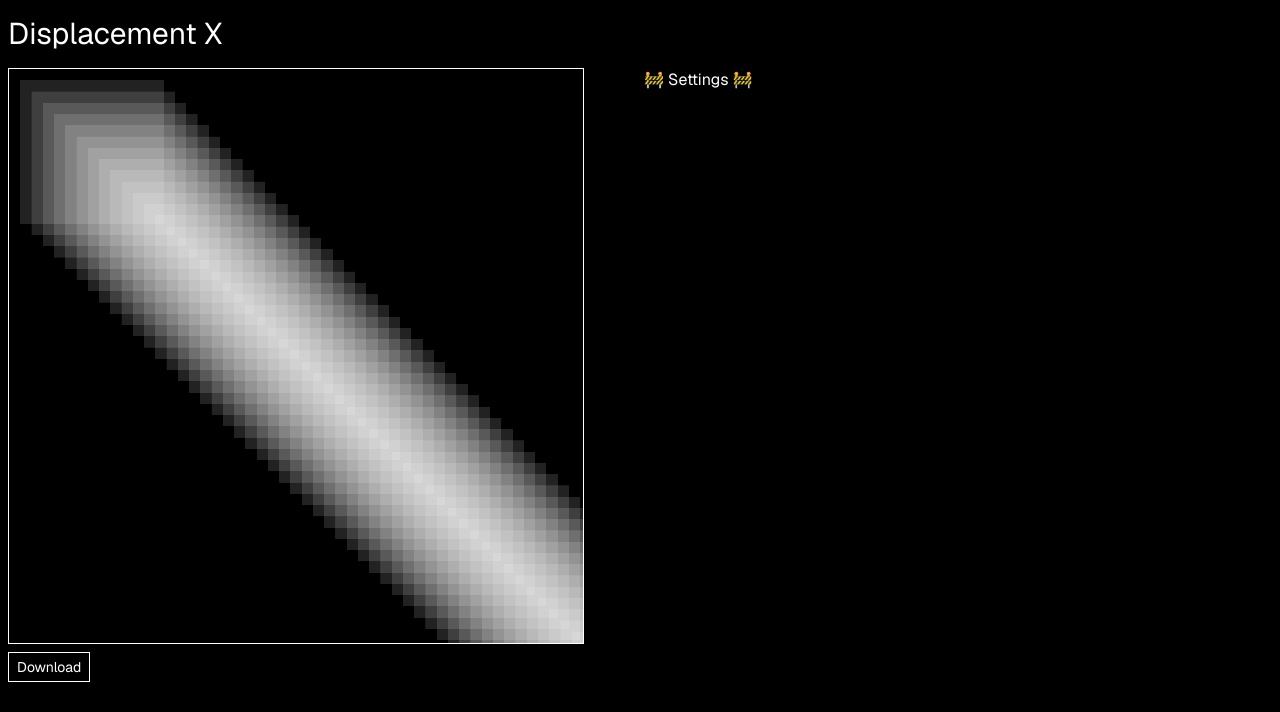
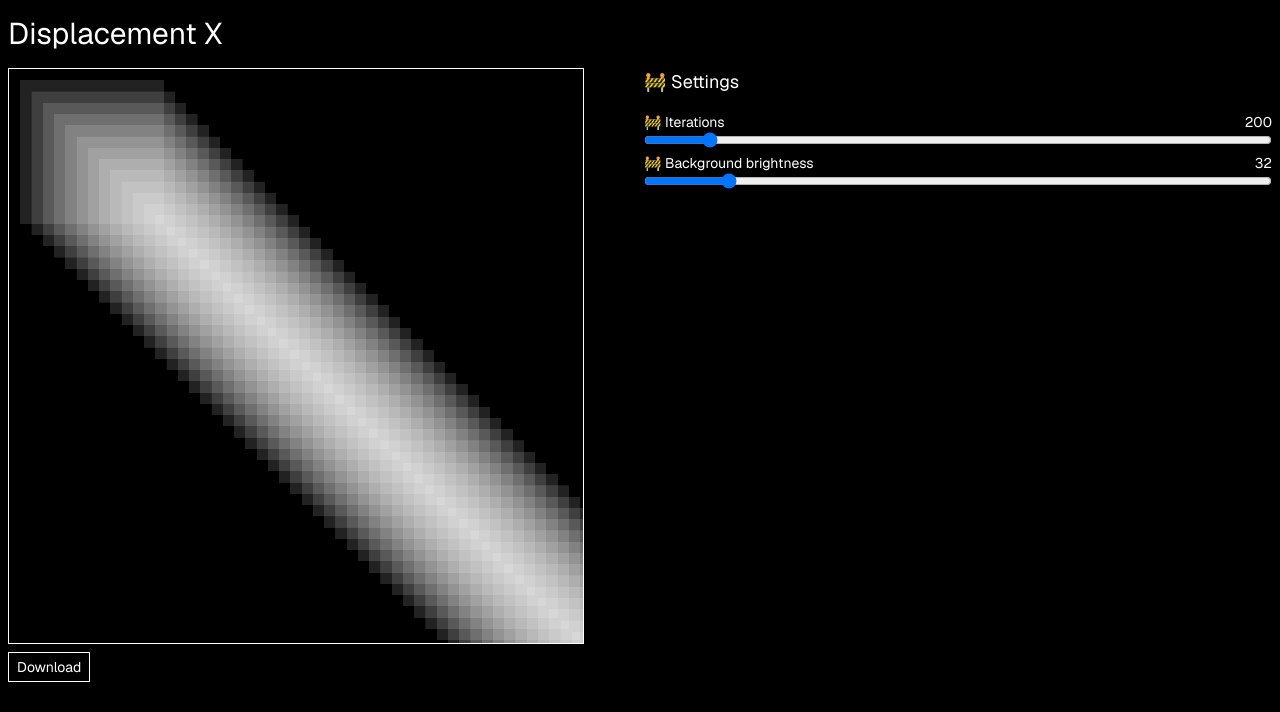
Before and after one commit to satelllte/displacementx, a Next.js app: page / in a window 1280 px wide. Shown: the top 712 px of the page. Built offline with nearby package versions, Linux system fonts and the light colour scheme.

Commit message:
first slider

```diff
--- a/src/components/pages/Generator/SettingsSection/SettingsSection.tsx
+++ b/src/components/pages/Generator/SettingsSection/SettingsSection.tsx
@@ -1,3 +1,30 @@
+'use client';
+import {useState} from 'react';
+import {Slider} from '@/components/ui/Slider';
+
 export function SettingsSection() {
-  return <>🚧 Settings 🚧</>;
+  const [iterations, setIterations] = useState<number>(200);
+  const [backgroundBrightness, setBackgroundBrightness] = useState<number>(32);
+
+  return (
+    <section>
+      <h2 className='pb-4 text-lg'>🚧 Settings</h2>
+      <Slider
+        label='🚧 Iterations'
+        min={10}
+        max={2000}
+        step={1}
+        value={iterations}
+        setValue={setIterations}
+      />
+      <Slider
+        label='🚧 Background brightness'
+        min={0}
+        max={255}
+        step={1}
+        value={backgroundBrightness}
+        setValue={setBackgroundBrightness}
+      />
+    </section>
+  );
 }
--- /dev/null
+++ b/src/components/ui/Slider/Slider.tsx
@@ -0,0 +1,34 @@
+import {useId} from 'react';
+
+type SliderProps = {
+  readonly label: string;
+  readonly min: number;
+  readonly max: number;
+  readonly step: number;
+  readonly value: number;
+  readonly setValue: (value: number) => void;
+};
+
+export function Slider({label, min, max, step, value, setValue}: SliderProps) {
+  const id = useId();
+  return (
+    <div className='w-full select-none text-sm'>
+      <div className='flex items-center justify-between'>
+        <label htmlFor={id}>{label}</label>
+        <output htmlFor={id}>{value}</output>
+      </div>
+      <input
+        className='w-full'
+        id={id}
+        type='range'
+        min={min}
+        max={max}
+        step={step}
+        value={value}
+        onChange={(event) => {
+          setValue(Number(event.target.value));
+        }}
+      />
+    </div>
+  );
+}
--- /dev/null
+++ b/src/components/ui/Slider/index.ts
@@ -0,0 +1 @@
+export {Slider} from './Slider';
```
